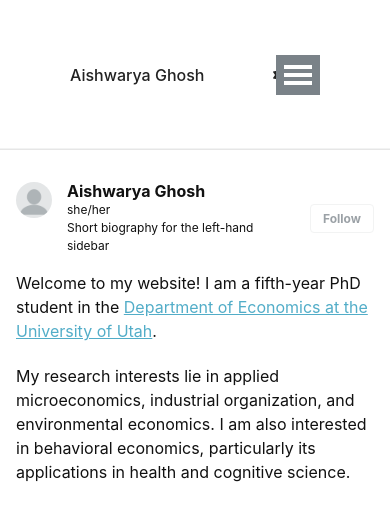
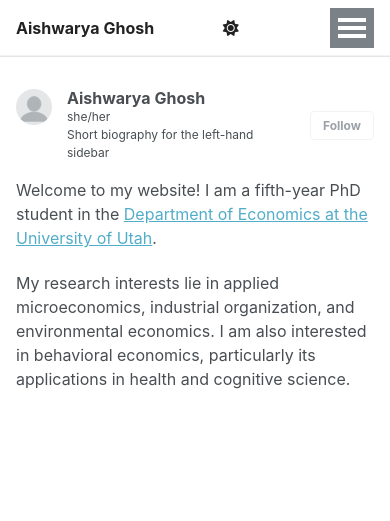
Before and after one commit to ghoshash1/ghoshash1.github.io, a Jekyll site: the page built from index.md, in a window 390 px wide. Shown: the top 521 px of the page. Built offline with Jekyll 4.4.1, drawn with Linux system fonts in a browser that asks for light colours; our own code applies the rules of GitHub Pages for plain Markdown files.

Commit message:
Update main.scss

```diff
--- a/assets/css/main.scss
+++ b/assets/css/main.scss
@@ -51,13 +51,30 @@
 // FINAL: white site, fixed header, no overlap, no weird gaps
 // =======================================================
 
-/* Global look */
-html, body, .page, .page__inner, .page__content, .wrapper, .sidebar {
-  background: #fff !important;
-  color: #111 !important;
+/* ===== Minimal header + spacing fix (keeps original nav layout) ===== */
+
+/* Keep the default Minimal Mistakes masthead layout, only make it sticky and white */
+.masthead {
+  position: sticky;     /* not fixed – preserves original flow & spacing */
+  top: 0;
+  z-index: 1000;
+  background: #ffffff !important;
+  border-bottom: 1px solid #e6e6e6; /* subtle divider */
 }
 
-/* Hide footer entirely */
+/* Keep link colors dark on the white header */
+.masthead .site-title,
+.masthead a {
+  color: #222 !important;
+}
+
+/* Make sure we didn't add any extra offsets earlier */
+html, body, .page, .page__inner, .page__content, .initial-content, .wrapper, .sidebar {
+  margin-top: 0 !important;
+  padding-top: 0 !important;
+}
+
+/* (Optional) if you previously hid the footer and want it gone */
 .page__footer, .page__footer-follow, .site-footer, .footer, .footer__inner {
   display: none !important;
   height: 0 !important;
@@ -65,60 +82,3 @@ html, body, .page, .page__inner, .page__content, .wrapper, .sidebar {
   padding: 0 !important;
   visibility: hidden !important;
 }
-
-/* ---- Fixed masthead (header) ---- */
-:root { --masthead-h: 120px; }             /* desktop header height; tweak if needed */
-
-.masthead {
-  position: fixed;
-  top: 0; left: 0; right: 0;
-  z-index: 2000;
-  height: var(--masthead-h);
-  display: flex; align-items: center;      /* vertically center links */
-  background: #fff !important;
-  border-bottom: 1px solid #e6e6e6;
-}
-
-/* Keep header internals clean */
-.masthead__inner-wrap,
-.masthead .wrapper,
-.masthead .masthead__menu .greedy-nav {
-  background: #fff !important;
-  border: 0 !important;
-  border-radius: 0 !important;
-  box-shadow: none !important;
-}
-
-/* Dark, readable nav links */
-.masthead .greedy-nav a,
-.masthead .greedy-nav .visible-links > li > a,
-.masthead .greedy-nav .site-title,
-.masthead .greedy-nav .toggle,
-.masthead .greedy-nav .search__toggle {
-  color: #222 !important;
-  font-weight: 500;
-}
-.masthead .greedy-nav a:hover,
-.masthead .greedy-nav .visible-links > li > a:hover,
-.masthead .greedy-nav .site-title:hover {
-  color: #0056b3 !important;
-}
-
-/* ---- Single spacer that moves BOTH columns together ---- */
-body::before {
-  content: "";
-  display: block;
-  height: var(--masthead-h);
-}
-
-/* Remove any other offsets so nothing fights the spacer */
-html, body, .page, .page__inner, .page__content, .initial-content, .wrapper, .sidebar {
-  padding-top: 0 !important;
-  margin-top: 0 !important;
-}
-.author__avatar { margin-top: 0 !important; }
-
-/* Header is taller on small screens */
-@media (max-width: 900px) {
-  :root { --masthead-h: 150px; }          /* increase if mobile header is taller */
-}
```
